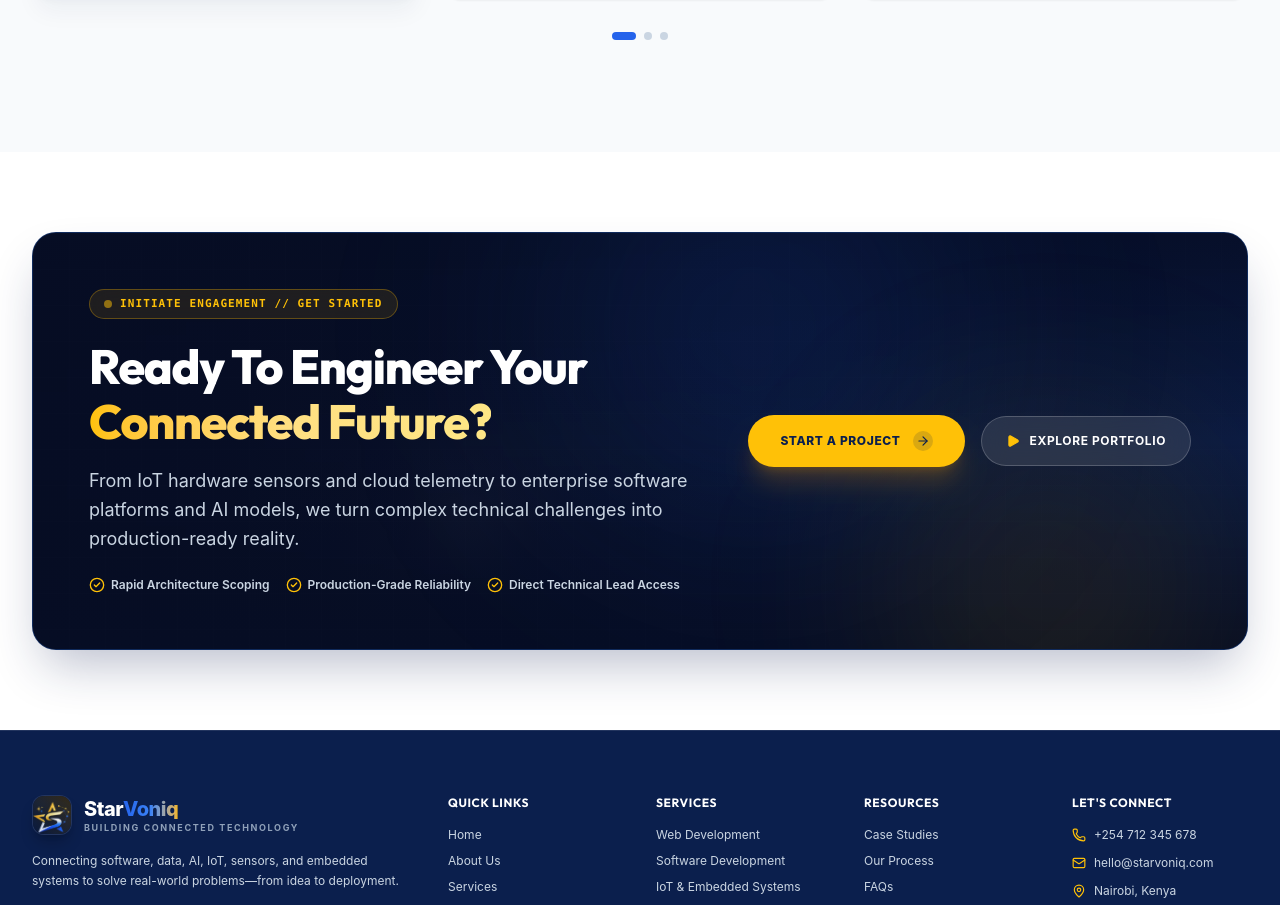
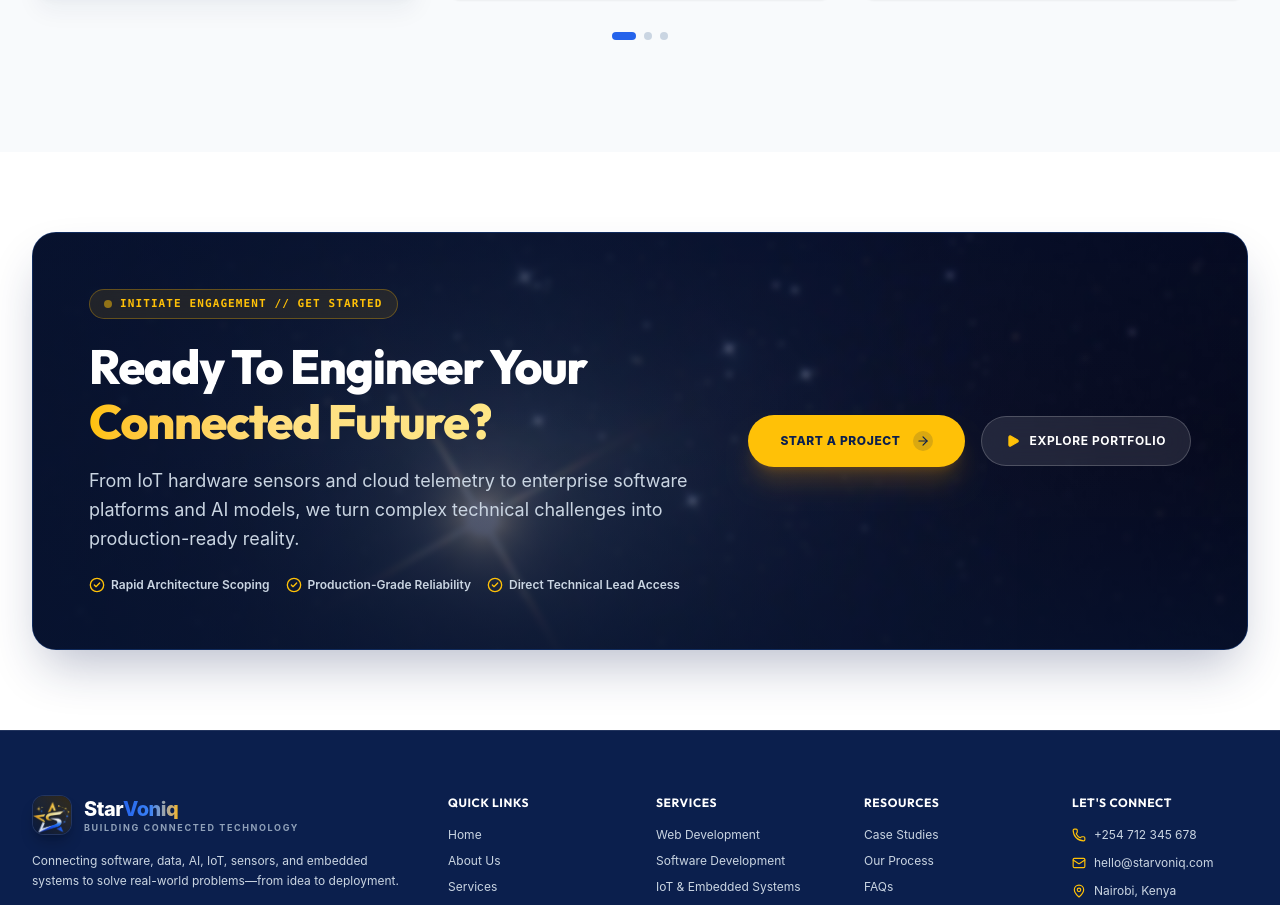
Before and after one commit to starvoniq/company_website, a React (Vite) app: page / in a window 1280 px wide. Shown: the part 5580-6485 px from the top of the page. Built offline with nearby package versions, Linux system fonts and the light colour scheme.

Commit message:
style(cta): make stars background clearly visible with gentle soft blur

```diff
--- a/src/components/CtaBanner.tsx
+++ b/src/components/CtaBanner.tsx
@@ -14,19 +14,16 @@ export const CtaBanner: React.FC<CtaBannerProps> = ({ onStartProject, onWatchVid
         {/* Cosmic Starfield Banner Card */}
         <div className="relative rounded-3xl overflow-hidden bg-[#060d24] border border-blue-500/25 shadow-2xl shadow-blue-950/30 p-8 sm:p-12 lg:p-14 group">
 
-          {/* Starfield Image Background - Soft, Blurry & Diffused */}
+          {/* Starfield Image Background - Clearly Visible with Gentle Blur */}
           <div className="absolute inset-0 pointer-events-none z-0 overflow-hidden">
             <img
               src="/images/stars.jpg"
               alt="StarVoniq Constellation"
-              className="w-full h-full object-cover object-center opacity-40 mix-blend-screen scale-115 blur-lg transition-transform duration-1000 group-hover:scale-120"
+              className="w-full h-full object-cover object-center opacity-85 blur-[3px] scale-105"
             />
-            {/* Smooth ambient overlay for seamless contrast */}
-            <div className="absolute inset-0 bg-gradient-to-r from-[#060d24]/95 via-[#060d24]/85 to-[#0B1F4D]/75" />
-            <div className="absolute inset-0 bg-gradient-to-t from-[#060d24] via-transparent to-[#060d24]/80" />
-            <div className="absolute -top-24 right-1/4 w-96 h-96 bg-[#2563EB]/15 rounded-full blur-[120px]" />
-            <div className="absolute -bottom-24 right-10 w-80 h-80 bg-[#FFC107]/10 rounded-full blur-[100px]" />
-            <div className="absolute inset-0 bg-tech-grid-dark opacity-10" />
+            {/* Soft translucent left gradient for 100% readable text while keeping stars vividly visible */}
+            <div className="absolute inset-0 bg-gradient-to-r from-[#071330]/80 via-[#071330]/45 to-transparent" />
+            <div className="absolute inset-0 bg-gradient-to-t from-[#071330]/60 via-transparent to-[#071330]/30" />
           </div>
 
           <div className="relative z-10 flex flex-col lg:flex-row lg:items-center lg:justify-between gap-10 text-left">
```
